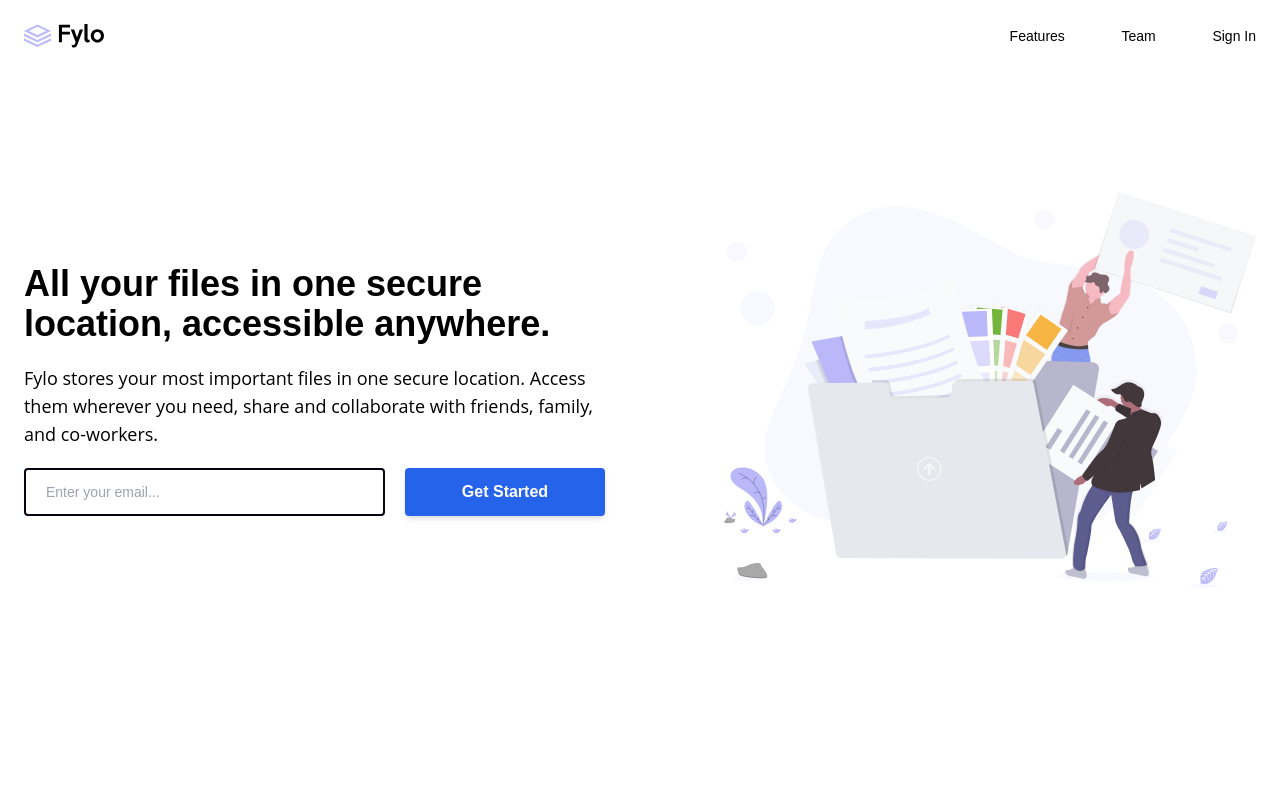
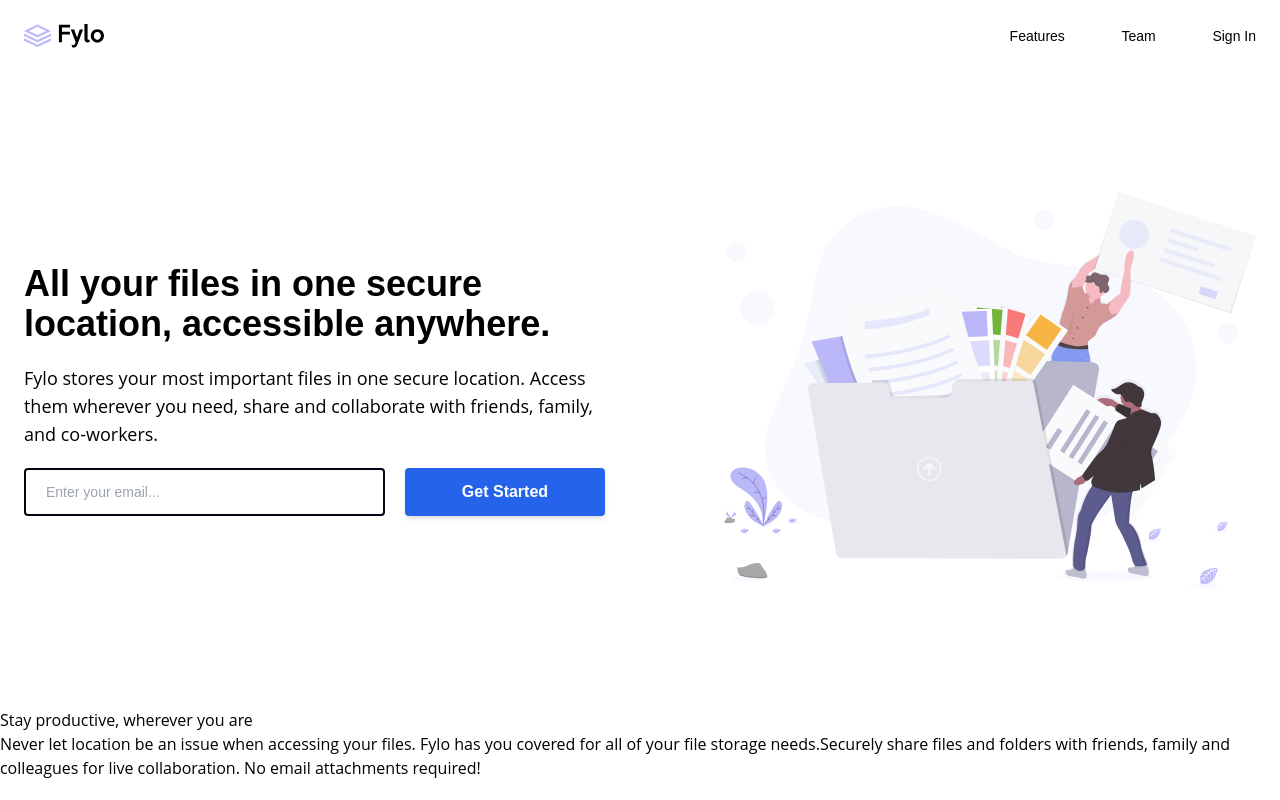
Before and after one commit to iharpreetbhatti/fem-fylo-landing-page, a React (Vite) app: page / in a window 1280 px wide. Built offline with nearby package versions, Linux system fonts and the light colour scheme; a web font is replaced by a local one.

Commit message:
added mainContent section and its content

```diff
--- a/src/App.jsx
+++ b/src/App.jsx
@@ -2,6 +2,7 @@ import { useState, useEffect } from "react"
 import fetchData from "./fetchData"
 import Navbar from "./components/Navbar"
 import Hero from "./components/Hero"
+import MainContent from "./components/MainContent"
 
 function App() {
   const [data, setData] = useState(null)
@@ -18,6 +19,10 @@ function App() {
           <Hero data={data} />
         </div>
       </header>
+      <main>
+        <MainContent data={data} />
+      </main>
+      <footer></footer>
     </div>
   )
 }
--- a/src/components/MainContent.jsx
+++ b/src/components/MainContent.jsx
@@ -1,9 +1,16 @@
 import React from "react"
+import SectionContent from "./SectionContent"
 
-export default function MainContent() {
+export default function MainContent({ data }) {
+  const content = data ? data.blockText[1] : undefined
   return (
-    <React.Fragment>
-      <section className="main-content"></section>
-    </React.Fragment>
+    <section className="main-content">
+      {data && (
+        <SectionContent
+          title={content.title}
+          description={content.description}
+        />
+      )}
+    </section>
   )
 }
--- /dev/null
+++ b/src/components/SectionContent.jsx
@@ -0,0 +1,10 @@
+import React from "react"
+
+export default function SectionContent({ title, description }) {
+  return (
+    <React.Fragment>
+      <h3>{title}</h3>
+      <p>{description}</p>
+    </React.Fragment>
+  )
+}
```
